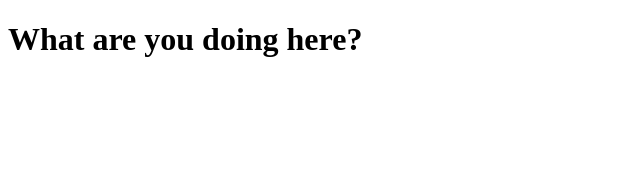
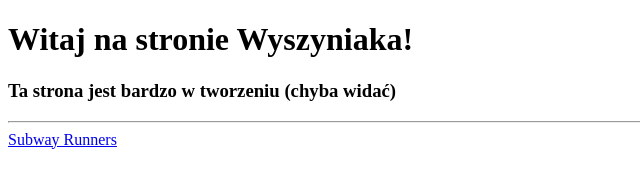
Before and after one commit to mwmw1221/mysite, a plain HTML site: page index.html in a window 1280 px wide. Shown: the whole page, without its empty margins (0-640 px from the left). Drawn offline with Linux system fonts and the light colour scheme.

Commit message:
Update index.html

```diff
--- a/index.html
+++ b/index.html
@@ -2,9 +2,12 @@
 <html lang="en">
 <head>
     <meta charset="UTF-8">
-    <title>mysite</title>
+    <title>Wyszyniak</title>
 </head>
 <body>
-<h1>What are you doing here?</h1>
+    <h1>Witaj na stronie Wyszyniaka!</h1>
+    <h3>Ta strona jest bardzo w tworzeniu (chyba widać)</h3>
+    <hr>
+    <a href="/subway/subway-runners.html">Subway Runners</a>
 </body>
 </html>
```
